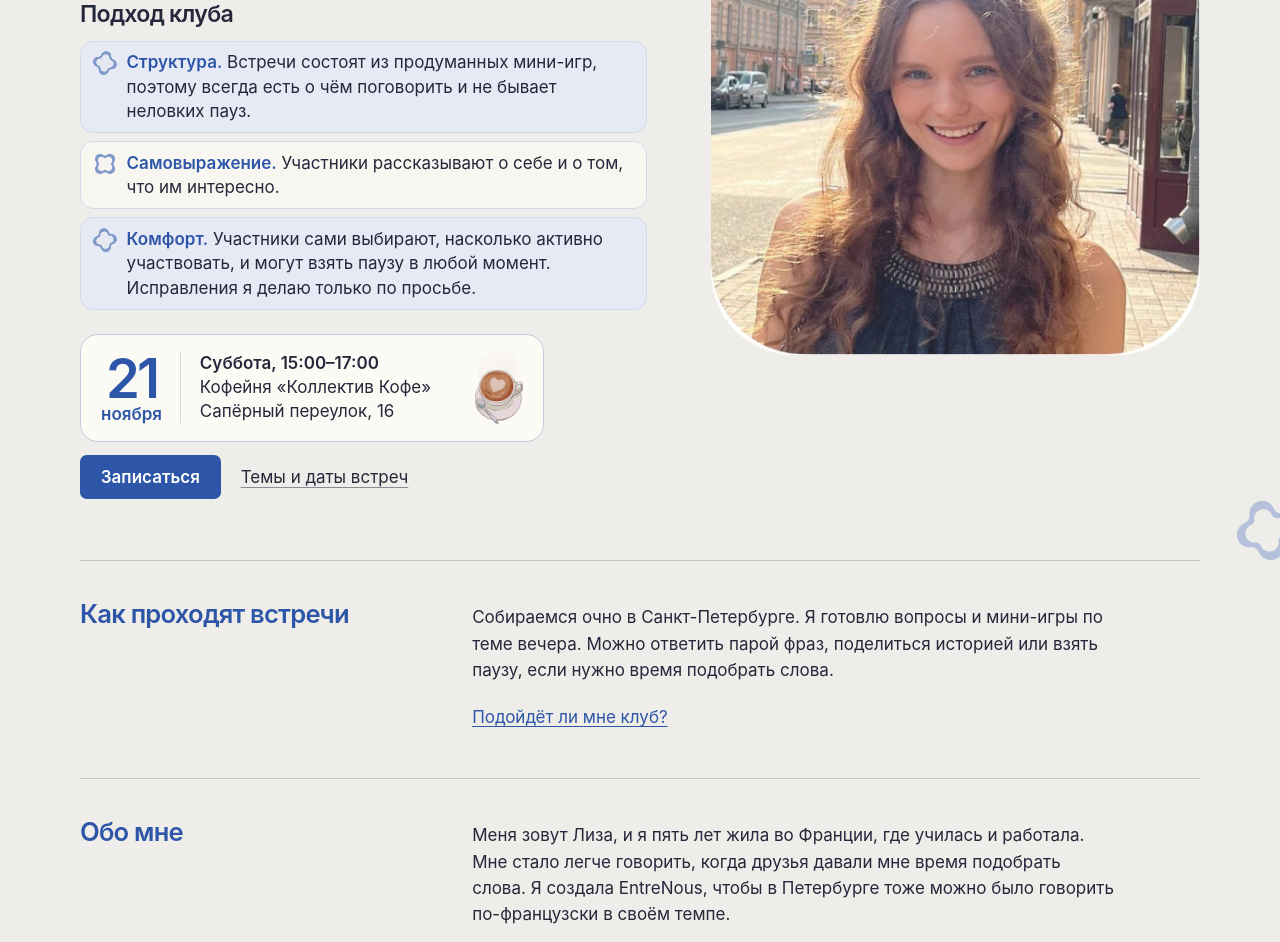
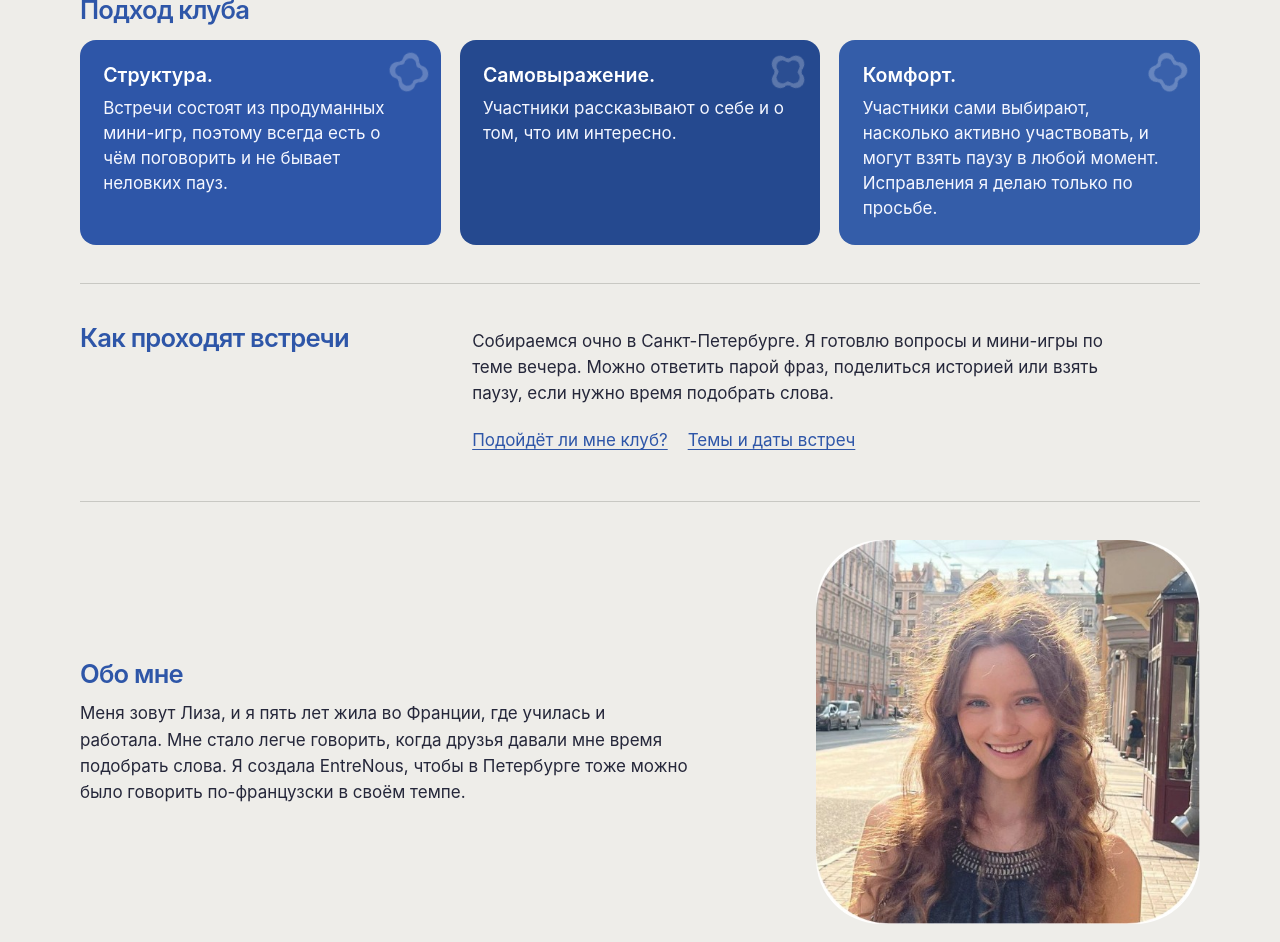
Before and after one commit to lesnycode/entrenousclub, a plain HTML site: page index.html in a window 1280 px wide. Shown: the part 402-1344 px from the top of the page. Drawn offline with Linux system fonts and the light colour scheme.

Commit message:
Keep the next meeting in the hero and move the club approach into blue cards

```diff
--- a/index.html
+++ b/index.html
@@ -60,8 +60,8 @@
     main { padding-block: 0; }
     header a, footer a { font-size: inherit; }
     .top, .hero { width: min(calc(100% - clamp(2.25rem, 8vw, 5rem)), 70rem); margin-inline: auto; }
-    .top { min-height: 4rem; padding-block: 0; }
-    .top .brand img { width: 2.65rem; }
+    .top { min-height: 4.5rem; padding-block: 0; }
+    .top .brand img { width: 6.25rem; border-radius: 0; }
     .top nav { gap: .25rem 1.25rem; }
     .hero {
       --edge-gutter: max(clamp(1.125rem, 4vw, 2.5rem), (100vw - 70rem) / 2);
@@ -96,30 +96,35 @@
     @keyframes outline-sway {
       50% { transform: translate(-3px, -2px) rotate(-31deg); }
     }
-    .hero-logo { display: block; width: min(100%, 14rem); height: auto; margin-block-end: .9rem; margin-inline-start: -1.75rem; }
     .hero h1 { font-size: clamp(1.875rem, 3.75vw, 2.75rem); line-height: 1.1; letter-spacing: -.033em; }
     .hero-break-narrow { display: none; }
-    .hero-approach { margin-block: 1.25rem 1.5rem; max-width: 55ch; }
-    .hero-approach h2 { font-size: clamp(1.3rem, 2vw, 1.45rem); }
-    .hero-approach ul { display: grid; gap: .5rem; margin: .8rem 0 0; padding: 0; list-style: none; line-height: 1.43; }
-    .hero-approach li {
+    .approach ul {
+      display: grid; grid-template-columns: repeat(3, minmax(0, 1fr)); gap: clamp(.7rem, 2vw, 1.2rem);
+      margin: 1rem 0 0; padding: 0; list-style: none;
+    }
+    .approach li {
       position: relative; isolation: isolate;
-      padding: .55rem .85rem .55rem 2.85rem;
-      background: #e5eaf5; border: 1px solid #d2daea; border-radius: .8rem;
+      padding: clamp(1rem, 2.1vw, 1.45rem); line-height: 1.48;
+      background: var(--blue); color: #f5f7ff; border-radius: 1rem;
     }
-    .hero-approach li:nth-child(2) { background: #f7f6f1; }
-    .hero-approach li::before {
-      content: ""; position: absolute; inset-block-start: .55rem; inset-inline-start: .67rem;
-      width: 1.65rem; aspect-ratio: 1; background: var(--outline-image) center / contain no-repeat;
-      mix-blend-mode: darken; transform: rotate(-14deg); pointer-events: none;
+    .approach li:nth-child(2) { background: #25498f; }
+    .approach li:nth-child(3) { background: #345da9; }
+    .approach li::before {
+      content: ""; position: absolute; z-index: -1; inset-block-start: .65rem; inset-inline-end: .65rem;
+      width: 2.65rem; aspect-ratio: 1; background: var(--outline-image) center / contain no-repeat;
+      filter: invert(1) grayscale(1); mix-blend-mode: screen; opacity: .62;
+      transform: rotate(-14deg); pointer-events: none;
     }
-    .hero-approach li:nth-child(2)::before { transform: rotate(21deg); }
-    .hero-approach li:nth-child(3)::before { transform: rotate(-32deg); }
-    .hero-approach strong { color: var(--blue); font-weight: 600; }
+    .approach li:nth-child(2)::before { transform: rotate(21deg); }
+    .approach li:nth-child(3)::before { transform: rotate(-32deg); }
+    .approach strong {
+      display: block; padding-inline-end: 2.15rem; margin-block-end: .55rem;
+      color: white; font-size: 1.22rem; font-weight: 600; line-height: 1.2; overflow-wrap: anywhere;
+    }
     .meeting {
       position: relative; isolation: isolate; overflow: hidden;
       display: grid; grid-template-columns: auto minmax(0, 1fr) auto; align-items: center;
-      column-gap: clamp(.65rem, 1.8vw, 1.15rem); max-width: 29rem; margin-bottom: .85rem;
+      gap: .75rem clamp(.65rem, 1.8vw, 1.15rem); width: 100%; max-width: 29rem;
       padding: 1rem clamp(.8rem, 2vw, 1.25rem);
       background: #fbfaf5; border: 1px solid #c2cad9; border-radius: 1.1rem;
     }
@@ -133,14 +138,19 @@
     .meeting-cup {
       display: block; width: clamp(2rem, 5.1vw, 3rem); height: auto; mix-blend-mode: multiply;
     }
-    .actions { display: flex; flex-wrap: wrap; align-items: center; gap: .25rem 1.25rem; }
-    .button { justify-content: center; padding: .55rem 1.3rem; color: white; background: var(--blue); border-radius: .42rem; font-weight: 600; text-decoration: none; }
+    .button {
+      display: inline-flex; align-items: center; justify-content: center; min-height: 44px;
+      grid-column: 2 / -1; justify-self: start; margin-inline-start: clamp(.65rem, 1.8vw, 1.15rem);
+      padding: .55rem 1.3rem; color: white; background: var(--blue); border-radius: .42rem; font-weight: 600; text-decoration: none;
+    }
     .button:hover { background: #234485; }
-    .meeting-calendar { color: var(--ink); text-decoration-color: #8a8b93; text-underline-offset: .22em; }
-    .hero-portrait { display: block; justify-self: center; width: 100%; max-width: 33rem; height: auto; border-radius: 17%; }
-    .sections section, .about { display: grid; grid-template-columns: minmax(0, .75fr) minmax(0, 1.55fr); align-items: baseline; gap: .75rem 2.5rem; padding-block: clamp(1.6rem, 3vw, 2.5rem); border-top: 1px solid var(--line); }
-    .section-links { grid-column: 2; }
-    .about h2, .sections h2 { color: var(--blue); }
+    .approach, .sections section, .about { padding-block: clamp(1.6rem, 3vw, 2.5rem); border-top: 1px solid var(--line); }
+    .sections section, .about { display: grid; grid-template-columns: minmax(0, .75fr) minmax(0, 1.55fr); align-items: baseline; gap: .75rem 2.5rem; }
+    .section-links { display: flex; flex-wrap: wrap; column-gap: 1.25rem; grid-column: 2; }
+    .approach h2, .about h2, .sections h2 { color: var(--blue); }
+    .about { grid-template-columns: minmax(0, 1.3fr) minmax(0, 1fr); align-items: center; }
+    .about p { margin-block-start: .75rem; }
+    .about-portrait { display: block; justify-self: end; width: 100%; max-width: 24rem; height: auto; border-radius: 17%; }
     @media (max-width: 780px) {
       .hero {
         --edge-gutter: max(clamp(1.125rem, 4vw, 2.5rem), (100vw - 34rem) / 2);
@@ -148,28 +158,26 @@
       }
       .hero::before { right: calc(-1 * var(--edge-gutter) - 2.85rem); width: 6.35rem; }
       .hero::after { right: calc(-1 * var(--edge-gutter) - 1.65rem); width: 3.6rem; }
-      body::before { top: 7.65rem; left: -3rem; width: 4.95rem; }
+      body::before { top: 12.25rem; left: -3.2rem; width: 4.95rem; }
       body::after { bottom: -2.55rem; left: -2.45rem; width: 5.8rem; }
-      .hero-logo { width: min(100%, 12.7rem); margin-inline-start: -1.6rem; }
-      .hero-portrait { justify-self: start; max-width: 29rem; }
+      .approach ul { grid-template-columns: 1fr; }
     }
     @media (max-width: 720px) {
       .sections section, .about { grid-template-columns: 1fr; gap: .55rem; }
       .section-links { grid-column: auto; }
+      .about-portrait { justify-self: start; margin-block-start: .6rem; }
     }
     @media (max-width: 500px) {
       .top nav { column-gap: .8rem; }
       .hero-break-wide { display: none; }
       .hero-break-narrow { display: initial; }
-      .hero-approach li { padding-inline: 2.45rem .65rem; }
-      .hero-approach li::before { inset-inline-start: .5rem; width: 1.52rem; }
     }
   </style>
 </head>
 <body>
   <header class="wrap top" id="top">
     <a href="#top" class="brand" aria-label="EntreNous, начало страницы">
-      <img src="club.jpg" width="64" height="64" alt="">
+      <img src="photos/entrenous-wordmark.png" width="379" height="249" lang="fr" alt="Entre nous. Soit dit en français.">
     </a>
     <nav aria-label="Навигация">
       <a href="/#rencontres">Встречи</a>
@@ -178,17 +186,7 @@
   </header>
   <main>
     <section class="hero" aria-labelledby="club">
-      <div>
-        <img class="hero-logo" src="photos/entrenous-wordmark.png" width="379" height="249" lang="fr" alt="Entre nous. Soit dit en français.">
       <h1 id="club">Французский<br class="hero-break-narrow"> разговорный<br class="hero-break-wide"> клуб<br class="hero-break-narrow"> в Петербурге</h1>
-        <div class="hero-approach">
-          <h2>Подход клуба</h2>
-          <ul role="list">
-            <li><strong>Структура.</strong> Встречи состоят из продуманных мини-игр, поэтому всегда есть о чём поговорить и не бывает неловких пауз.</li>
-            <li><strong>Самовыражение.</strong> Участники рассказывают о себе и о том, что им интересно.</li>
-            <li><strong>Комфорт.</strong> Участники сами выбирают, насколько активно участвовать, и могут взять паузу в любой момент. Исправления я делаю только по просьбе.</li>
-          </ul>
-        </div>
       <div class="meeting" role="group" aria-label="Ближайшая встреча">
         <time class="meeting-date" datetime="2026-11-21T15:00:00+03:00"><span class="meeting-day">21</span> ноября</time>
         <p class="meeting-details">
@@ -197,13 +195,16 @@
           <span>Сапёрный переулок,&nbsp;16</span>
         </p>
         <img class="meeting-cup" src="photos/coffee-cup.png" width="467" height="712" alt="">
+        <a class="button" href="https://t.me/lisalesny">Записаться</a>
       </div>
-        <div class="actions">
-          <a class="button" href="https://t.me/lisalesny">Записаться</a>
-          <a class="meeting-calendar" href="https://t.me/s/entrenousclub">Темы и даты встреч</a>
-        </div>
-      </div>
-      <img class="hero-portrait" src="photos/liza-portrait.jpg" width="529" height="529" alt="Мой портрет на улице">
+    </section>
+    <section class="wrap approach" aria-labelledby="approach-title">
+      <h2 id="approach-title">Подход клуба</h2>
+      <ul role="list">
+        <li><strong>Структура.</strong> Встречи состоят из продуманных мини-игр, поэтому всегда есть о чём поговорить и не бывает неловких пауз.</li>
+        <li><strong>Самовыражение.</strong> Участники рассказывают о себе и о том, что им интересно.</li>
+        <li><strong>Комфорт.</strong> Участники сами выбирают, насколько активно участвовать, и могут взять паузу в любой момент. Исправления я делаю только по просьбе.</li>
+      </ul>
     </section>
     <div class="wrap sections">
       <section id="rencontres">
@@ -211,12 +212,16 @@
         <p>Собираемся очно в Санкт-Петербурге. Я готовлю вопросы и мини-игры по теме вечера. Можно ответить парой фраз, поделиться историей или взять паузу, если нужно время подобрать слова.</p>
         <div class="section-links">
           <a href="/faq/#uroven">Подойдёт ли мне клуб?</a>
+          <a href="https://t.me/s/entrenousclub">Темы и даты встреч</a>
         </div>
       </section>
     </div>
     <section class="wrap about" id="about" aria-labelledby="about-title">
+      <div>
         <h2 id="about-title">Обо мне</h2>
         <p>Меня зовут Лиза, и я пять лет жила во Франции, где училась и работала. Мне стало легче говорить, когда друзья давали мне время подобрать слова. Я создала EntreNous, чтобы в Петербурге тоже можно было говорить по-французски в своём темпе.</p>
+      </div>
+      <img class="about-portrait" src="photos/liza-portrait.jpg" width="529" height="529" loading="lazy" alt="Мой портрет на улице">
     </section>
   </main>
   <footer class="wrap foot">
```
Lines whose indentation alone changed are shown as unchanged.
